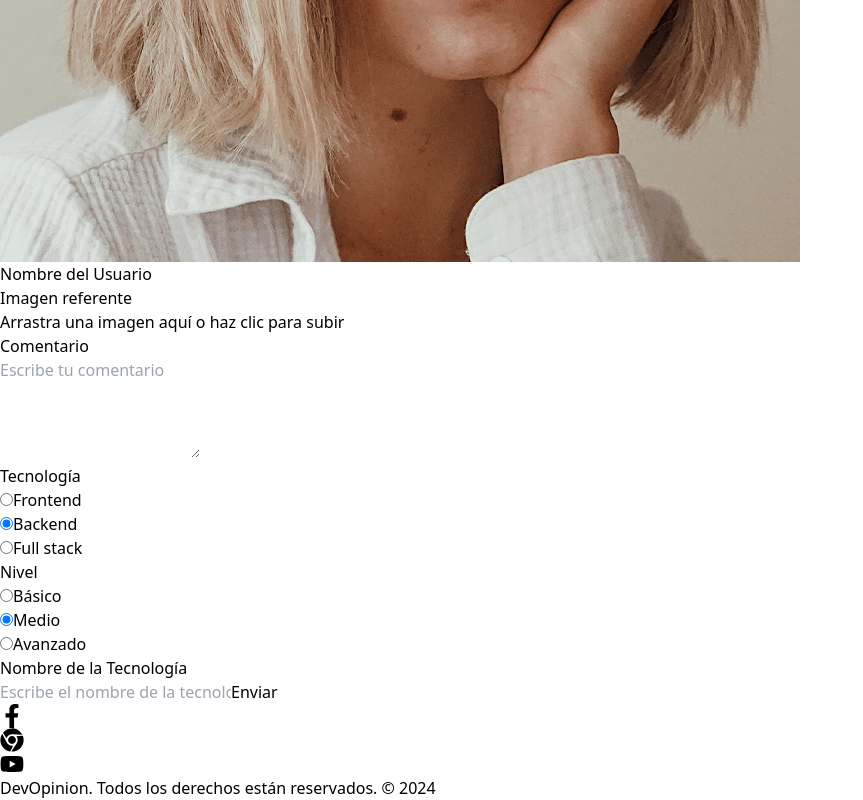
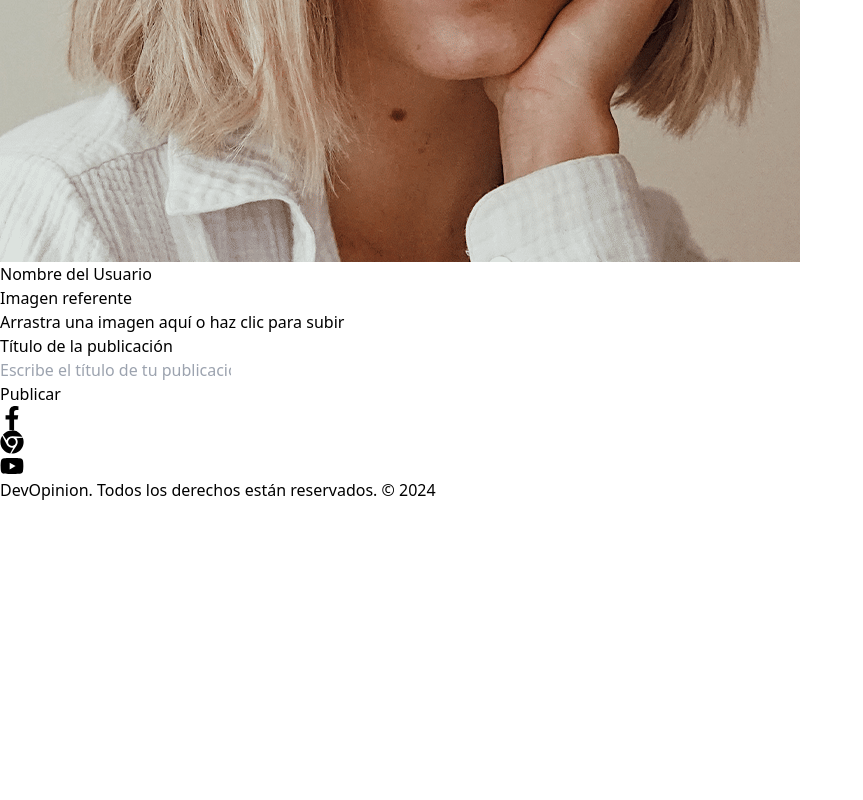
Before and after one commit to Eveyas/DevOpinion, a React (Vite) app: page /Comentar in a window 1280 px wide. Shown: the part 901-1701 px from the top of the page, without its empty margins (0-863 px from the left). After the commit the page ends 1403 px from the top, so only its background shows below. Built offline with nearby package versions, Linux system fonts and the light colour scheme.

Commit message:
conexión del back para publicaciones y crud comentario

```diff
--- a/src/Pages/Comentar/Comentar.tsx
+++ b/src/Pages/Comentar/Comentar.tsx
@@ -1,15 +1,13 @@
 import { useState } from 'react';
 import { useDropzone } from 'react-dropzone';
+import Swal from 'sweetalert2';
 import Header from '../../Components/Header';
 import Footer from '../../Components/Footer';
 import perfil from '../Perfil_Usuario/assets/Perfil.png';
 
 const Comentar = () => {
-  const [selectedTechnology, setSelectedTechnology] = useState('Backend');
-  const [selectedLevel, setSelectedLevel] = useState('Medio');
   const [image, setImage] = useState<File & { preview: string } | null>(null);
-  const [comment, setComment] = useState('');
-  const [technologyName, setTechnologyName] = useState('');
+  const [title, setTitle] = useState(''); // Para el título de la publicación
 
   const onDrop = (acceptedFiles: File[]) => {
     const file = acceptedFiles[0];
@@ -23,19 +21,57 @@ const Comentar = () => {
     },
     maxFiles: 1,
   });
+
   const handleRemoveImage = () => {
     setImage(null);
   };
-  const handleCommentChange = (e: React.ChangeEvent<HTMLTextAreaElement>) => {
-    setComment(e.target.value);
+
+  const handleTitleChange = (e: React.ChangeEvent<HTMLInputElement>) => {
+    setTitle(e.target.value);
   };
-  const handleTechnologyNameChange = (e: React.ChangeEvent<HTMLInputElement>) => {
-    setTechnologyName(e.target.value);
-  };
-  const handleInputResize = (e: React.FormEvent<HTMLTextAreaElement>) => {
-    const target = e.target as HTMLTextAreaElement;
-    target.style.height = 'auto';
-    target.style.height = `${target.scrollHeight}px`;
+
+  const handleSubmit = async () => {
+    const token = localStorage.getItem('token');
+
+    if (!token) {
+      alert('No estás autenticado. Por favor, inicia sesión.');
+      return;
+    }
+
+    const formData = new FormData();
+    formData.append('Titulo', title); // Asegúrate de enviar 'Titulo' tal como espera el backend
+    if (image) formData.append('Archivo', image); // Asegúrate de enviar 'Archivo' para la imagen
+
+    try {
+      const response = await fetch('http://localhost:5259/api/Publicaciones/publicar', {
+        method: 'POST',
+        headers: {
+          Authorization: `Bearer ${token}`,
+        },
+        body: formData,
+      });
+
+      if (response.ok) {
+        Swal.fire({
+          icon: 'success',
+          title: 'Publicación exitosa',
+          text: 'Tu publicación se realizó correctamente.',
+        });
+      } else {
+        const errorData = await response.json();
+        Swal.fire({
+          icon: 'error',
+          title: 'Error',
+          text: errorData.mensaje || 'Hubo un problema al publicar la imagen.',
+        });
+      }
+    } catch (error) {
+      Swal.fire({
+        icon: 'error',
+        title: 'Error de conexión',
+        text: 'No se pudo conectar con el servidor',
+      });
+    }
   };
 
   return (
@@ -79,80 +115,26 @@ const Comentar = () => {
                 <p className="text-gray-600">{isDragActive ? 'Suelta la imagen aquí...' : 'Arrastra una imagen aquí o haz clic para subir'}</p>
               )}
             </div>
-            {image && (
-              <div className="text-center text-gray-600 mt-4">
-                <p>Arrastra una imagen aquí o haz clic para subir</p>
-              </div>
-            )}
           </div>
 
-          {/* Comentario */}
+          {/* Título */}
           <div className="bg-white shadow rounded-lg p-5 mb-6">
-            <h3 className="text-lg font-semibold mb-3">Comentario</h3>
-            <textarea
-              value={comment}
-              onChange={handleCommentChange}
-              onInput={handleInputResize} // Llamada a la función de ajuste de altura
-              className="w-full p-2 border border-gray-300 rounded-lg resize-none"
-              placeholder="Escribe tu comentario"
-              style={{ minHeight: '100px' }}
+            <h3 className="text-lg font-semibold mb-3">Título de la publicación</h3>
+            <input
+              type="text"
+              value={title}
+              onChange={handleTitleChange}
+              className="w-full p-2 border border-gray-300 rounded-lg"
+              placeholder="Escribe el título de tu publicación"
             />
           </div>
 
-          {/* Tecnología y Nivel */}
-          <div className="flex flex-col md:flex-row bg-white p-5 rounded-lg shadow mb-6">
-            <div className="w-full md:w-1/2 mb-4 md:mb-0">
-              <h4 className="font-semibold mb-2">Tecnología</h4>
-              <div className="space-y-4">
-                {['Frontend', 'Backend', 'Full stack'].map((tech) => (
-                  <div key={tech} className="flex items-center">
-                    <input
-                      type="radio"
-                      id={`tech-${tech}`}
-                      name="technology"
-                      value={tech}
-                      checked={selectedTechnology === tech}
-                      onChange={() => setSelectedTechnology(tech)}
-                      className="mr-2"
-                    />
-                    <label htmlFor={`tech-${tech}`}>{tech}</label>
-                  </div>
-                ))}
-              </div>
-            </div>
-            <div className="w-full md:w-1/2">
-              <h4 className="font-semibold mb-2">Nivel</h4>
-              <div className="space-y-4">
-                {['Básico', 'Medio', 'Avanzado'].map((level) => (
-                  <div key={level} className="flex items-center">
-                    <input
-                      type="radio"
-                      id={`level-${level}`}
-                      name="level"
-                      value={level}
-                      checked={selectedLevel === level}
-                      onChange={() => setSelectedLevel(level)}
-                      className="mr-2"
-                    />
-                    <label htmlFor={`level-${level}`}>{level}</label>
-                  </div>
-                ))}
-              </div>
-            </div>
-          </div>
-
-          {/* Nombre de la Tecnología */}
-          <div className="bg-white shadow rounded-lg p-5 mb-6">
-            <h4 className="font-semibold mb-2">Nombre de la Tecnología</h4>
-            <input
-              type="text"
-              value={technologyName}
-              onChange={handleTechnologyNameChange}
-              className="w-full p-2 border border-gray-300 rounded-lg"
-              placeholder="Escribe el nombre de la tecnología"
-            />
-            <button className="bg-green-500 text-white px-4 py-2 rounded mt-4">Enviar</button>
-          </div>
+          <button
+            onClick={handleSubmit}
+            className="w-full py-3 bg-blue-600 text-white font-semibold rounded-lg hover:bg-blue-700"
+          >
+            Publicar
+          </button>
         </div>
       </main>
       <Footer />
--- a/src/Pages/Registro/Registro.tsx
+++ b/src/Pages/Registro/Registro.tsx
@@ -12,7 +12,7 @@ function Registro() {
       const response = await fetch('http://localhost:5259/api/Acceso/Registrarse', {
         method: 'POST',
         headers: { 'Content-Type': 'application/json' },
-        body: JSON.stringify({ nombre, correo: email, claveHash: password }),
+        body: JSON.stringify({ nombre: nombre, correo: email, claveHash: password }),
       });
 
       const data = await response.json();
```
Also changed, not shown: src/Pages/Lista_Comentarios/Lista_Comentarios.tsx (+92 -30 lines).
